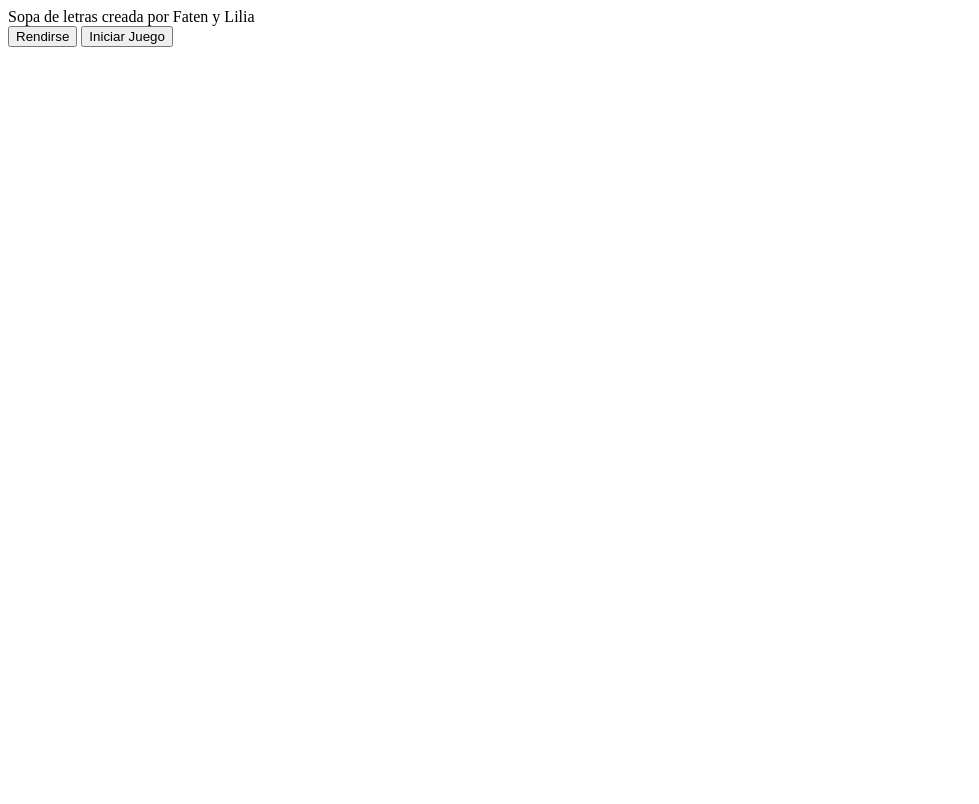
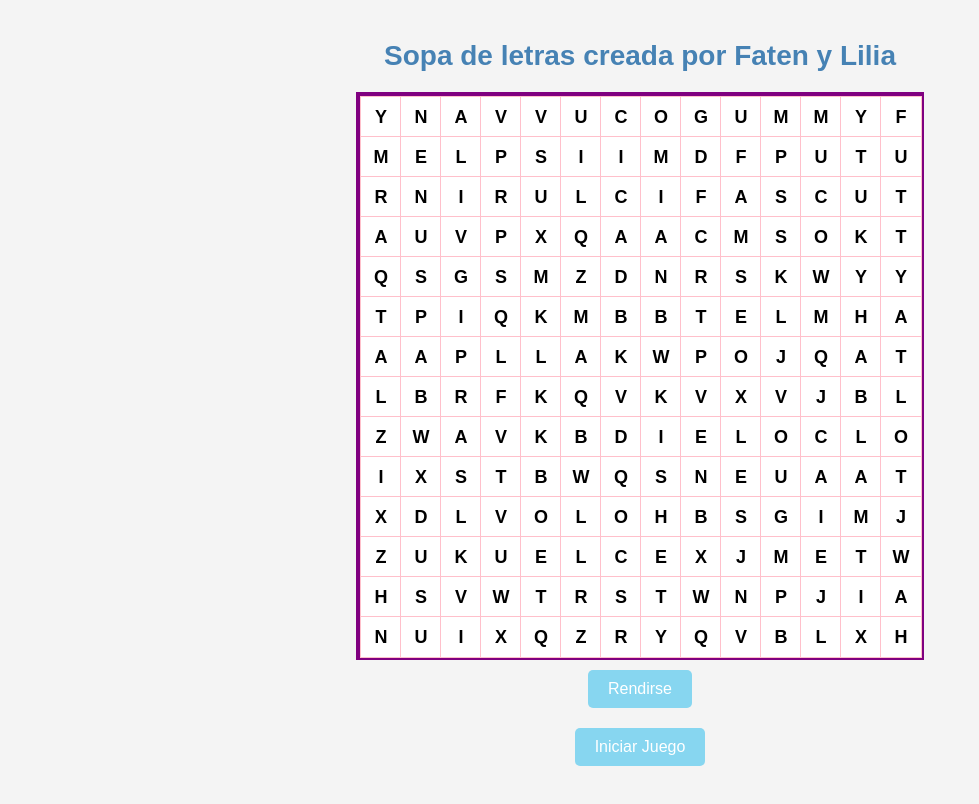
Before and after one commit to Faten82/JuegoSopaDeLetraFatenLilia, a plain HTML site: page index.html in a window 1280 px wide. Shown: the whole page, without its empty margins (0-979 px from the left). Drawn offline with Linux system fonts and the light colour scheme.

Commit message:
error detectado en el html

```diff
--- a/index.html
+++ b/index.html
@@ -3,8 +3,8 @@
 <head>
     <meta charset="UTF-8">
     <meta name="viewport" content="width=device-width, initial-scale=1.0">
-    <link rel="stylesheet" href="stylesLilia.css">
-    <script src="scriptLilia.js" async></script>
+    <link rel="stylesheet" href="styles.css">
+    <script src="script.js" async></script>
     <title>Sopa de Letras</title>
 
 </head>
```
